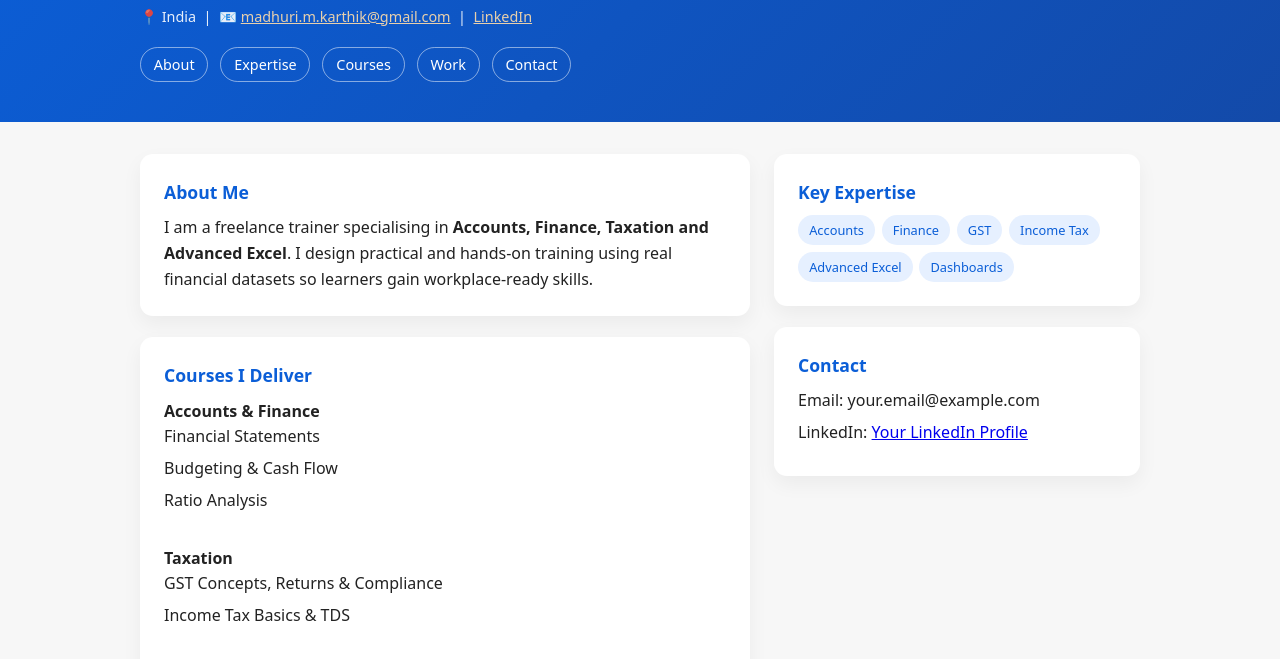
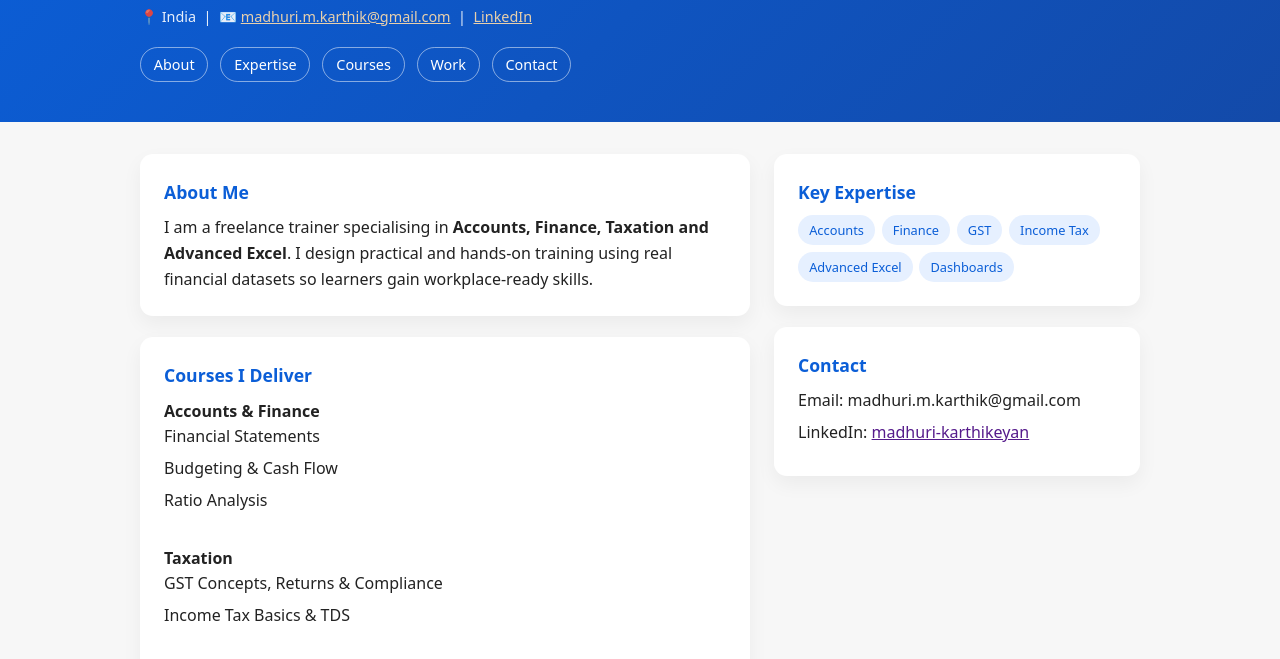
Before and after one commit to madhurimkarthik/madhurimkarthik.github.io, a plain HTML site: page index.html in a window 1280 px wide. Shown: the part 120-779 px from the top of the page. Drawn offline with Linux system fonts and the light colour scheme.

Commit message:
Update index.html

```diff
--- a/index.html
+++ b/index.html
@@ -217,8 +217,8 @@
       <div class="card" id="contact">
         <h2>Contact</h2>
         <ul>
-          <li>Email: your.email@example.com</li>
-          <li>LinkedIn: <a href="#">Your LinkedIn Profile</a></li>
+          <li>Email: madhuri.m.karthik@gmail.com</li>
+          <li>LinkedIn: <a href=""https://www.linkedin.com/in/madhuri-karthikeyan" target="_blank">madhuri-karthikeyan</a></li>
         </ul>
       </div>
     </aside>
```
